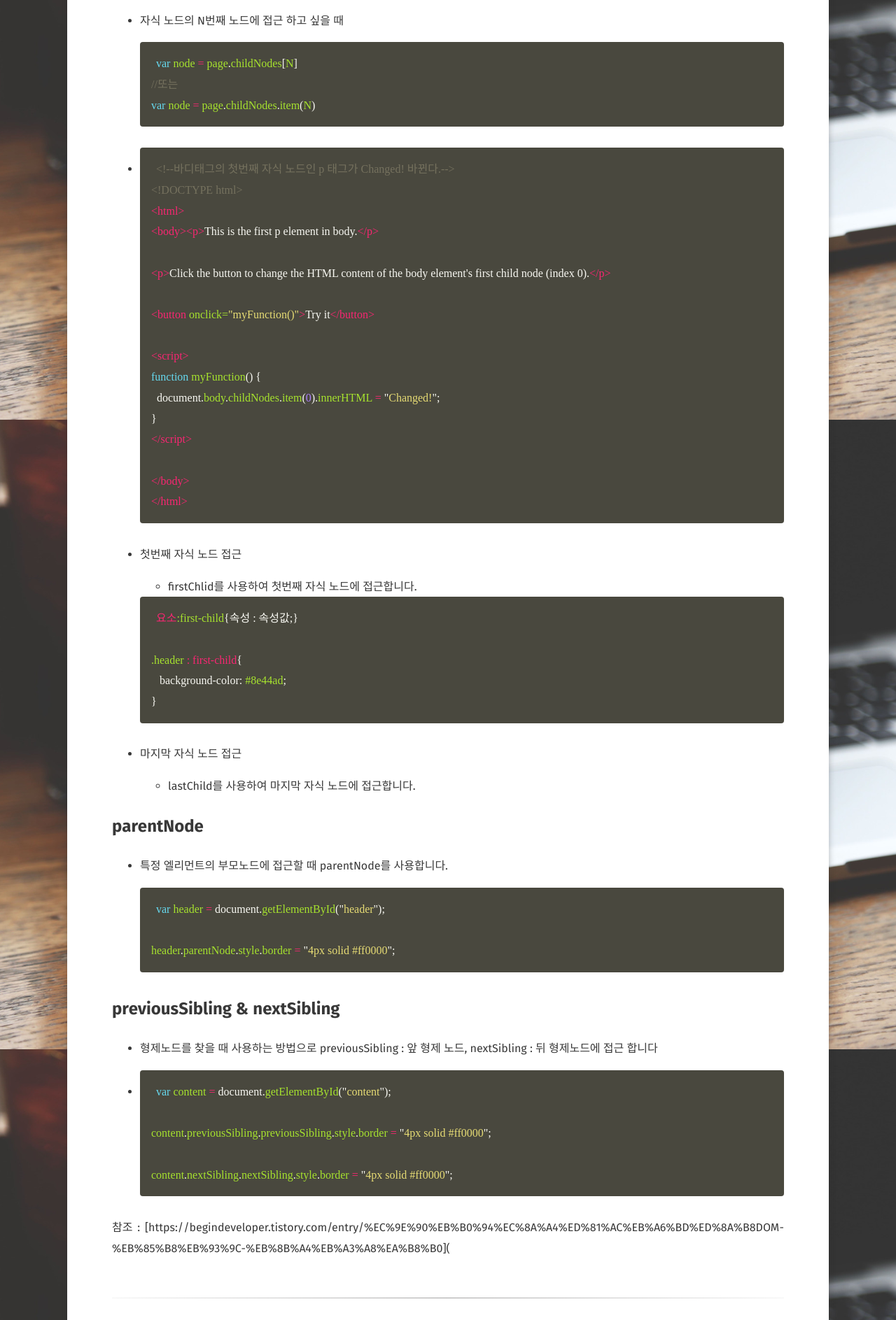
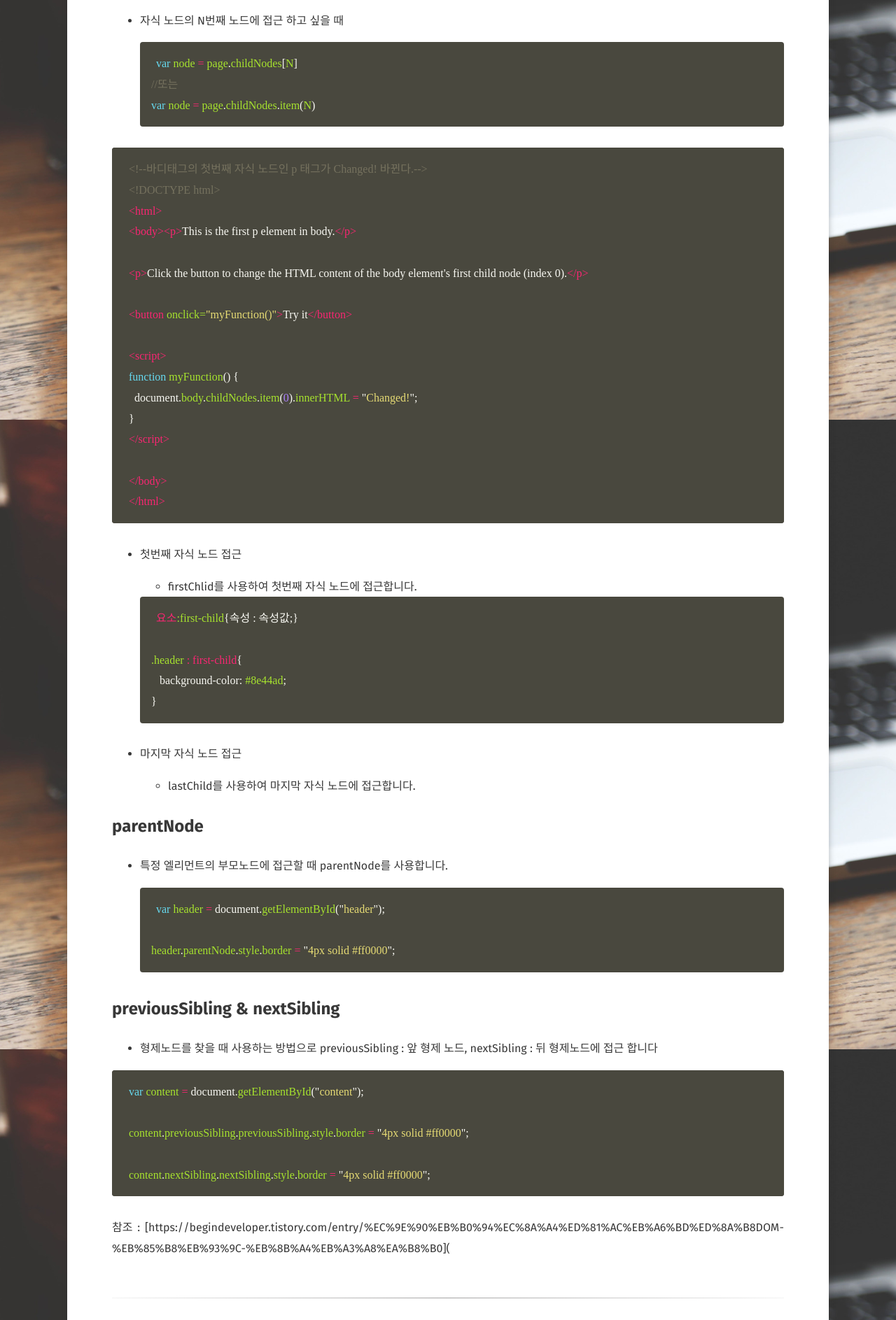
Before and after one commit to Kyounghwan01/lala, a Jekyll site: the page built from _posts/JavaScript/2019-05-01-노드다루기.md, in a window 1280 px wide. Shown: the part 3000-4887 px from the top of the page at 70% size. Built offline with Jekyll 4.4.1, drawn with Linux system fonts in a browser that asks for light colours; some web fonts are replaced.

Commit message:
Update 2019-05-01-노드다루기.md

````diff
--- a/_posts/JavaScript/2019-05-01-노드다루기.md
+++ b/_posts/JavaScript/2019-05-01-노드다루기.md
@@ -114,7 +114,7 @@ function myFunction() {
   var node = page.childNodes.item(N)
   ```
 
-- ```html
+ ```html
   <!--바디태그의 첫번째 자식 노드인 p 태그가 Changed! 바뀐다.-->
   <!DOCTYPE html>
   <html>
@@ -164,7 +164,7 @@ function myFunction() {
 
 - 형제노드를 찾을 때 사용하는 방법으로 previousSibling : 앞 형제 노드, nextSibling : 뒤 형제노드에 접근 합니다
 
-- ```js
+```js
   var content = document.getElementById("content");
 
   content.previousSibling.previousSibling.style.border = "4px solid #ff0000";
````
